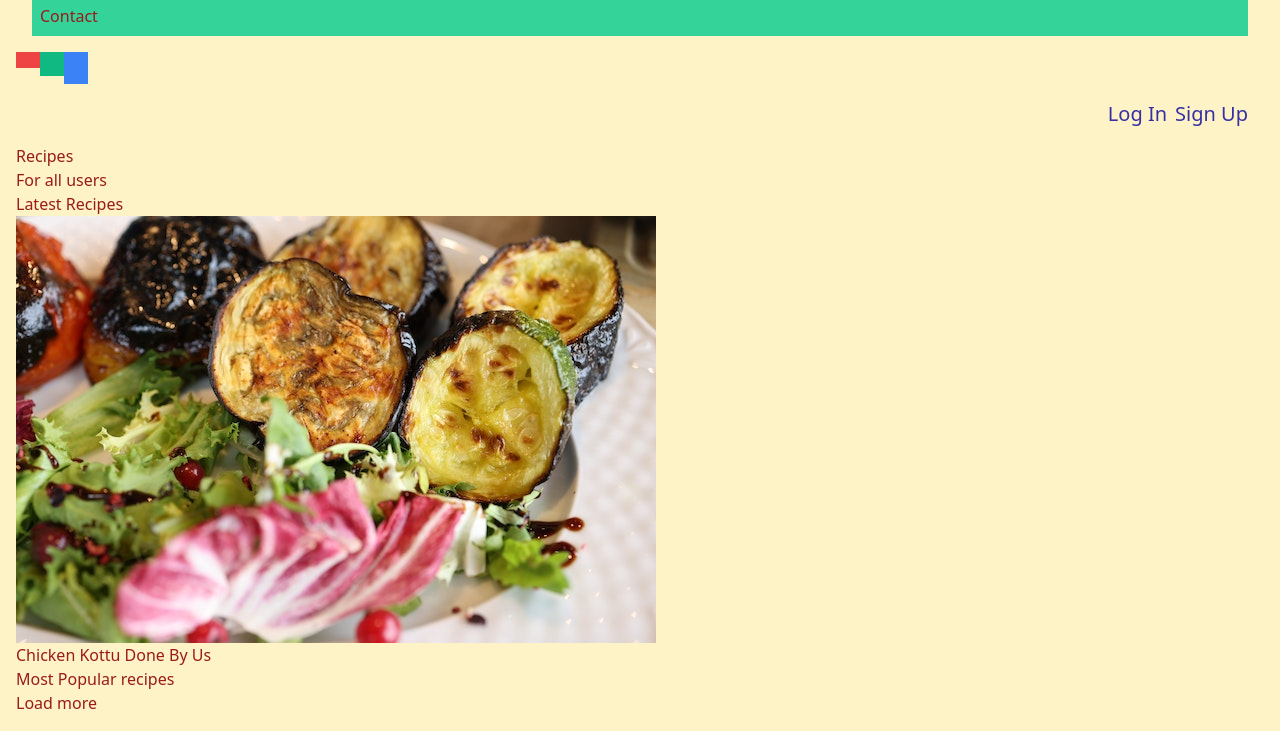
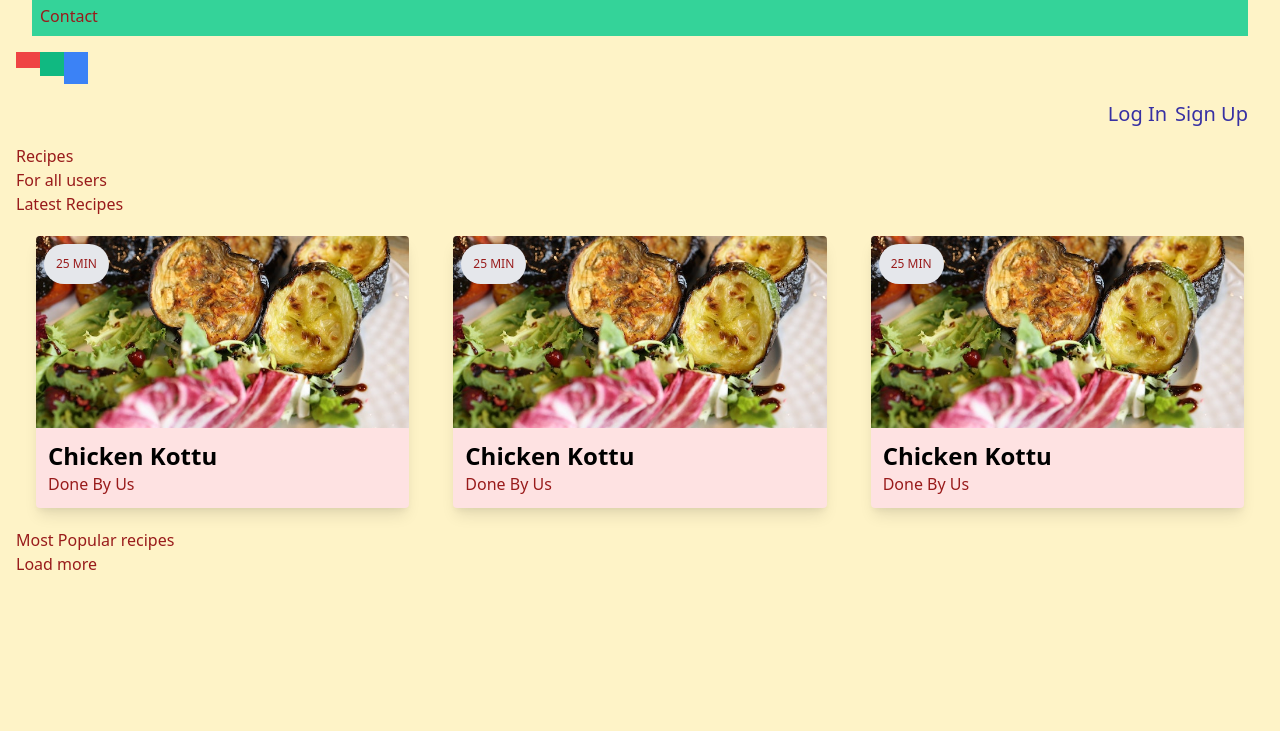
Before and after one commit to shanakasp/netNinja-Tailwind-project, a website: page public/index.html in a window 1280 px wide. Shown: the part 276-1007 px from the top of the page. After the commit the page ends 868 px from the top, so only its background shows below. Drawn offline with nearby package versions, Linux system fonts and the light colour scheme.

Commit message:
modified 12 files

```diff
--- a/package.json
+++ b/package.json
@@ -9,6 +9,6 @@
   "author": "",
   "license": "ISC",
   "dependencies": {
-    "tailwindcss": "^3.4.11"
+    "tailwindcss": "^3.4.12"
   }
 }
--- a/public/index.html
+++ b/public/index.html
@@ -15,7 +15,7 @@
       <div>
         <nav>
           <div
-            class="text-blue-500 text-9xl font-bold p-4 border-4 border-red-200"
+            class="text-blue-500 text-9xl sm:text-red-500 lg:text-green-500 font-bold p-4 border-4 border-red-200"
           >
             <h1>
               <a href="/">Food </a>
@@ -28,7 +28,7 @@
             <li class="bg-red-400">
               <a href="#"
                 ><span class="text-4xl text-purple-800 font-bold">
-                  About-Us</span
+                  About</span
                 ></a
               >
             </li>
@@ -48,7 +48,9 @@
       </div>
 
       <main>
-        <div class="flex justify-end text-xl p-4 text-indigo-800">
+        <div
+          class="flex justify-center text-xl p-4 text-indigo-800 md:justify-end"
+        >
           <a href="a">Log In</a>
           <a href="a" class="ml-2">Sign Up</a>
         </div>
@@ -58,21 +60,81 @@
           <h3>For all users</h3>
         </header>
 
-        <div>
-          <h4>Latest Recipes</h4>
-          <div>
+        <h4>Latest Recipes</h4>
+        <div class="grid lg:grid-cols-3 gap-1">
+          <div
+            class="bg-red-100 rounded overflow-hidden shadow-lg m-5 relative"
+          >
             <div>
-              <img src="./img/img1.jpg" alt="image" />
-              <div><span>Chicken Kottu </span> <span>Done By Us </span></div>
+              <img
+                src="img/img1.jpg"
+                alt="image"
+                class="w-full h-32 md:h-48 object-cover"
+              />
+              <div class="p-3">
+                <span class="font-bold text-2xl text-black"
+                  >Chicken Kottu
+                </span>
+                <span class="block">Done By Us </span>
+              </div>
+              <div
+                class="bg-gray-200 p-3 text-xs uppercase font-sans rounded-full absolute top-0 m-2"
+              >
+                <span>25 min</span>
+              </div>
             </div>
           </div>
 
-          <h4>Most Popular recipes</h4>
-          <div><!--cart--></div>
+          <div
+            class="bg-red-100 rounded overflow-hidden shadow-lg m-5 relative"
+          >
+            <div>
+              <img
+                src="img/img1.jpg"
+                alt="image"
+                class="w-full h-32 md:h-48 object-cover"
+              />
+              <div class="p-3">
+                <span class="font-bold text-2xl text-black"
+                  >Chicken Kottu
+                </span>
+                <span class="block">Done By Us </span>
+              </div>
+              <div
+                class="bg-gray-200 p-3 text-xs uppercase font-sans rounded-full absolute top-0 m-2"
+              >
+                <span>25 min</span>
+              </div>
+            </div>
+          </div>
 
-          <div>
-            <div>Load more</div>
+          <div
+            class="bg-red-100 rounded overflow-hidden shadow-lg m-5 relative"
+          >
+            <div>
+              <img
+                src="img/img1.jpg"
+                alt="image"
+                class="w-full h-32 md:h-48 object-cover"
+              />
+              <div class="p-3">
+                <span class="font-bold text-2xl text-black"
+                  >Chicken Kottu
+                </span>
+                <span class="block">Done By Us </span>
+              </div>
+              <div
+                class="bg-gray-200 p-3 text-xs uppercase font-sans rounded-full absolute top-0 m-2"
+              >
+                <span>25 min</span>
+              </div>
+            </div>
           </div>
+        </div>
+        <h4>Most Popular recipes</h4>
+        <div><!--cart--></div>
+        <div>
+          <div>Load more</div>
         </div>
       </main>
     </div>
--- a/tailwind.config.js
+++ b/tailwind.config.js
@@ -2,6 +2,7 @@
 module.exports = {
   content: [],
   presets: [],
+  plugins: [require("tailwindcss"), require("autoprefixer")],
   darkMode: "media", // or 'class'
   theme: {
     accentColor: ({ theme }) => ({
```
Also changed, not shown: src/styles.css (+20 -2 lines), 1 other file.
